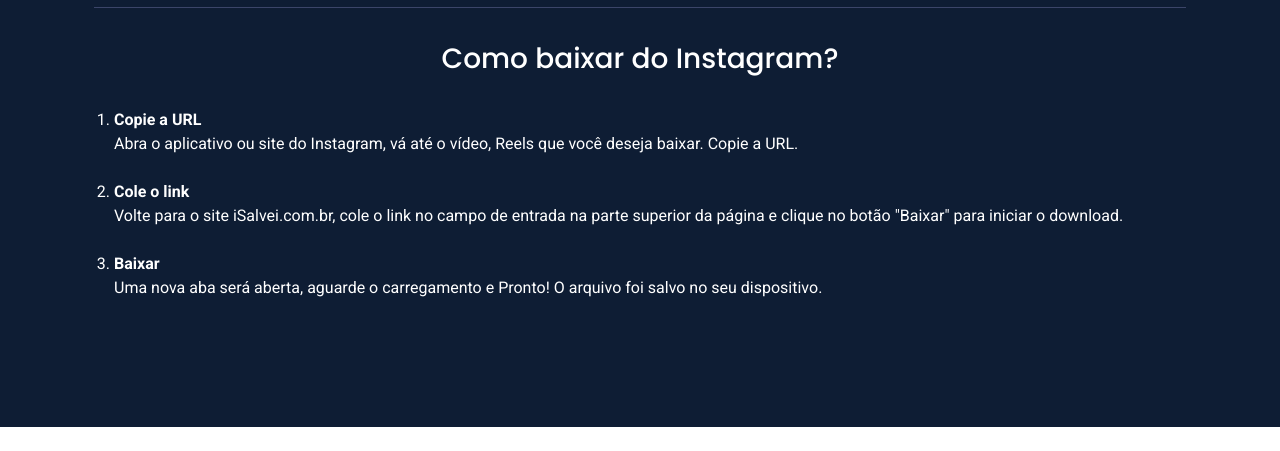
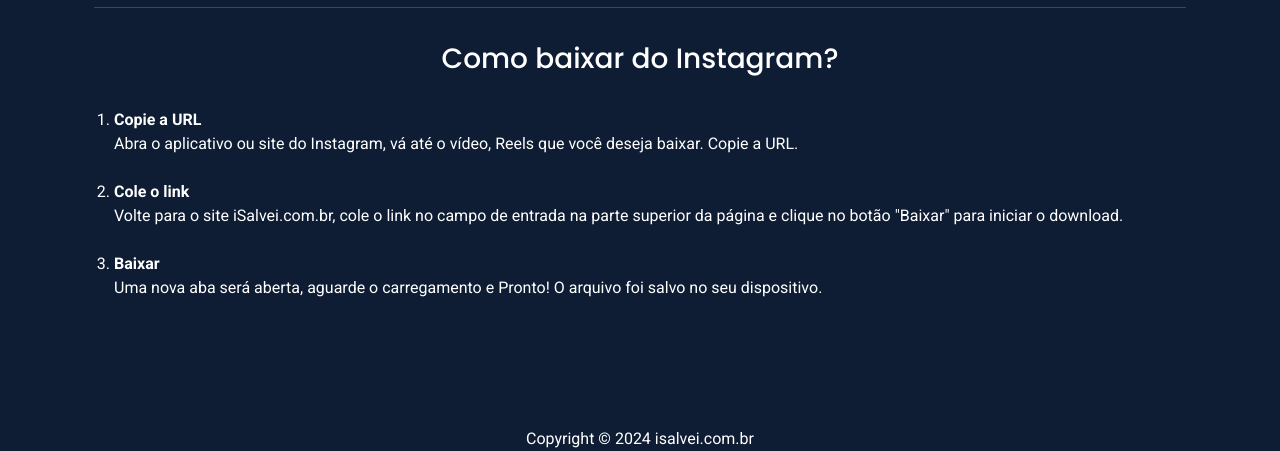
Before and after one commit to CaioRodrigoCEVDEV/iSalvei, a plain HTML site: page instagram.html in a window 1280 px wide. Shown: the part 373-824 px from the top of the page. Before the commit the page ends 800 px from the top, so only its background shows below. Drawn offline with Linux system fonts and the light colour scheme.

Commit message:
Add footer

```diff
--- a/assets/css/main.css
+++ b/assets/css/main.css
@@ -555,3 +555,9 @@ section,
 .tutorial #tutorial{
   text-align: center;
 }
+
+.footer {
+  color: white;
+  background-color: #0e1d34;  ;
+  text-align: center;
+}
--- a/instagram.html
+++ b/instagram.html
@@ -72,9 +72,10 @@
         </section>
       </div>
     </section>
-  <a href="#" id="scroll-top" class="scroll-top" a>
-  <div id="preloader"></div>
-
+    <a href="#" id="scroll-top" class="scroll-top" a>
+    <div id="preloader"></div>
+  </main>
+<footer class="footer" id="ft">Copyright © 2024 isalvei.com.br</footer>
   <script src="assets/vendor/bootstrap/js/bootstrap.bundle.min.js"></script>
   <script src="assets/vendor/php-email-form/validate.js"></script>
   <script src="assets/vendor/aos/aos.js"></script>
```
Also changed, not shown: facebook.html (+3 -1 lines), index.html (+1 -0 lines), x.html (+1 -0 lines), youtube.html (+1 -0 lines).
